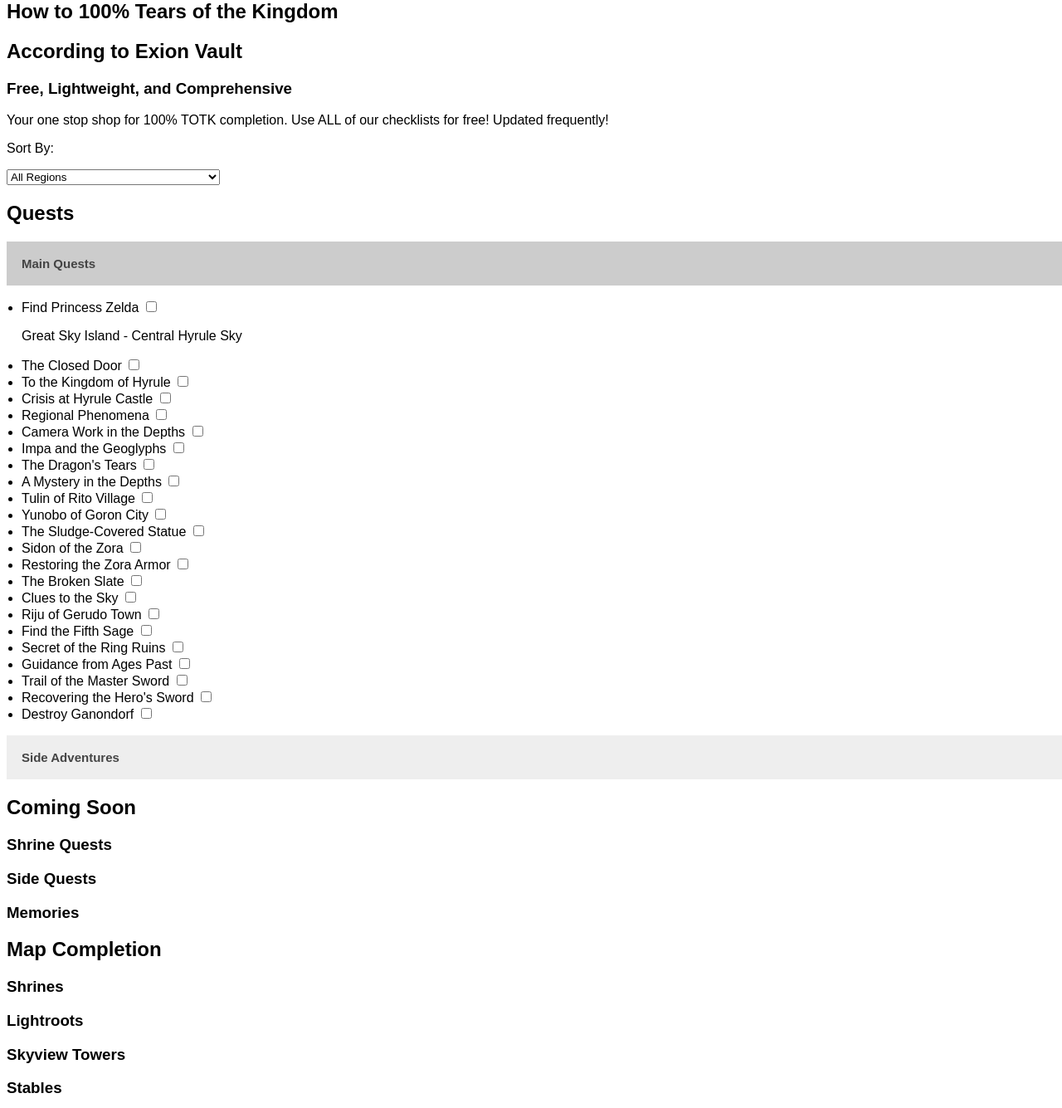
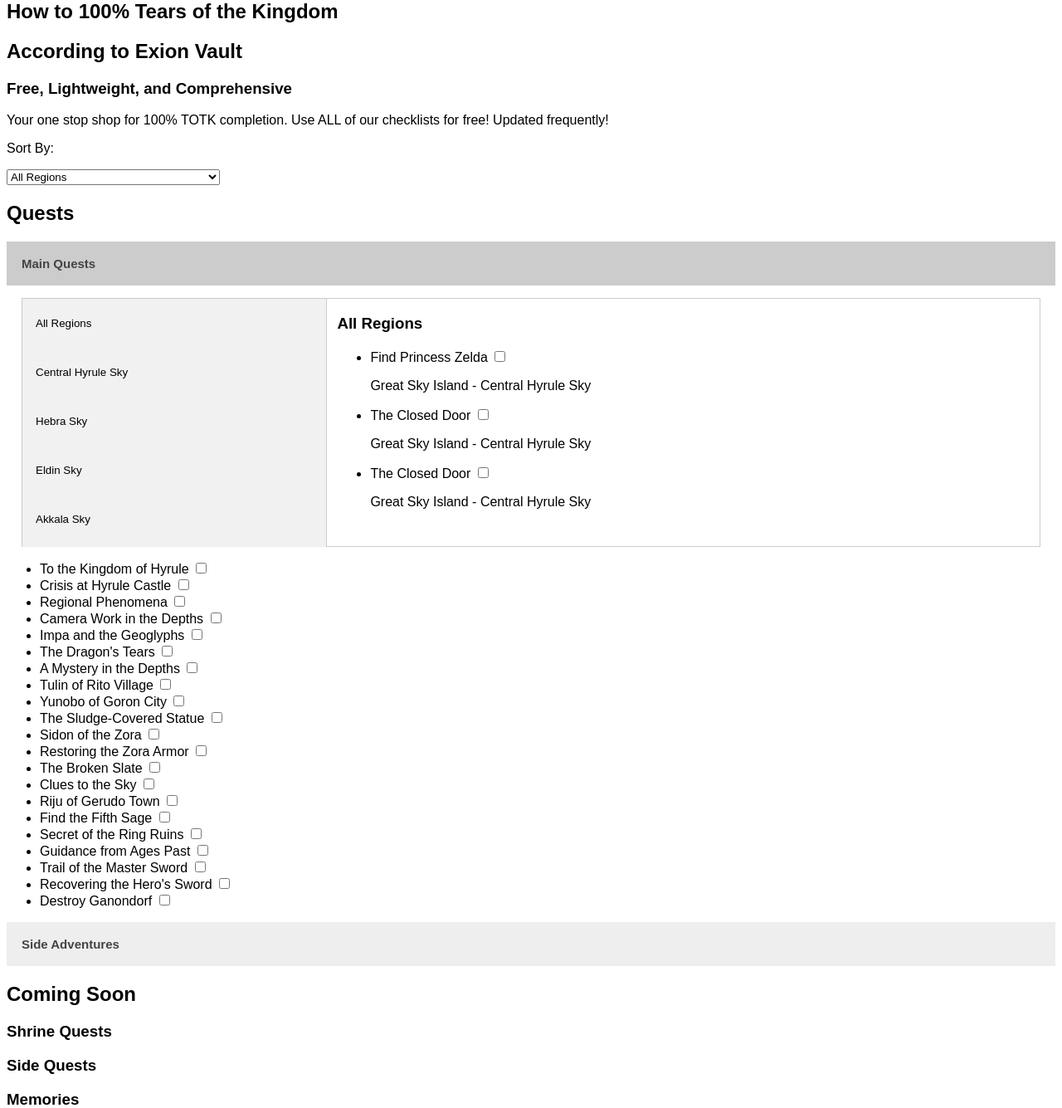
Before and after one commit to MLPugh/.vscode, a PHP site: page / in a window 1280 px wide, after a click on "Main Quests". Shown: the part 20-1355 px from the top of the page at 83% size. Run offline with PHP 8.4, Linux system fonts and the light colour scheme.

Commit message:
added tab system for regions

```diff
--- a/check.js
+++ b/check.js
@@ -21,6 +21,7 @@
     acc[i].addEventListener("click", function() {
       this.classList.toggle("active");
       var panel = this.nextElementSibling;
+
       if (panel.style.display === "block") {
         panel.style.display = "none";
       } else {
--- a/index.html
+++ b/index.html
@@ -6,6 +6,7 @@
 
   <link rel="stylesheet" href="styles.css">
   <script src="check.js"></script>
+  <script src="tabsystemregions.js"></script>
 </head>
 <body>
   <header></header>
@@ -25,7 +26,7 @@
     <!-- Quests (Leads to Other Pages)-->
     <section>
       <p>Sort By:</p>
-        <select>
+        <select id="location-select">
           <optgroup label="Surface">
             <option>All Regions</option>
             <option>North Hyrule Field</option>
@@ -44,20 +45,27 @@
             <option>Tabantha Tundra</option>
             <option>Gerudo Highlands</option>
           </optgroup>
-          <optgroup label="Sky">
-            <option>Central Hyrule Skyview</option>
-            <option>Hebra Sky</option>
-            <option>Eldin Sky</option>
-            <option>Akkala Sky</option>
-            <option>Lanayru Sky</option>
-            <option>Necluda Sky</option>
-            <option>Faron Sky</option>
-            <option>Gerudo Sky</option>
-          </optgroup>
         </select>
-      <h2>Quests</h2> <!-- Make Accordians-->
+
+      <h2>Quests</h2>
       <h3 class="accordion">Main Quests</h3>
-        <ul class="panel">
+
+      <div class="panel">
+        <div class="tab">
+          <button class="tablinks" onclick="openCity(event, 'all-regions')" id="defaultOpen">All Regions</button>
+          <button class="tablinks" onclick="openCity(event, 'central-sky')" id="defaultOpen">Central Hyrule Sky</button>
+          <button class="tablinks" onclick="openCity(event, 'hebra-sky')">Hebra Sky</button>
+          <button class="tablinks" onclick="openCity(event, 'eldin-sky')">Eldin Sky</button>
+          <button class="tablinks" onclick="openCity(event, 'akkala-sky')">Akkala Sky</button>
+          <button class="tablinks" onclick="openCity(event, 'lanayru-sky')">Lanayru Sky</button>
+          <button class="tablinks" onclick="openCity(event, 'necluda-sky')">Necluda Sky</button>
+          <button class="tablinks" onclick="openCity(event, 'faron-sky')">Faron Sky</button>
+          <button class="tablinks" onclick="openCity(event, 'gerudo-sky')">Gerudo Sky</button>
+        </div>
+
+        <div id="all-regions" class="tabcontent">
+          <h3>All Regions</h3>
+          <ul>
             <li>
               <label for="main-one">Find Princess Zelda</label>
               <input type="checkbox" id="main-one" class="checkbox" />
@@ -67,7 +75,49 @@
             <li>
               <label for="main-two">The Closed Door</label>
               <input type="checkbox" id="main-two" class="checkbox"/>
+              <p>Great Sky Island - Central Hyrule Sky</p>
             </li>
+
+            <li>
+              <label for="main-two">The Closed Door</label>
+              <input type="checkbox" id="main-two" class="checkbox"/>
+              <p>Great Sky Island - Central Hyrule Sky</p>
+            </li>
+
+          </ul>
+        </div>
+
+        <div id="central-sky" class="tabcontent" style="display: none;">
+          <h3>Central Hyrule Sky</h3>
+
+          <ul>
+            <li>
+              <label for="main-one">Find Princess Zelda</label>
+              <input type="checkbox" id="main-one" class="checkbox" />
+              <p>Great Sky Island - Central Hyrule Sky</p>
+            </li>
+
+            <li>
+              <label for="main-two">The Closed Door</label>
+              <input type="checkbox" id="main-two" class="checkbox"/>
+              <p>Great Sky Island - Central Hyrule Sky</p>
+            </li>
+
+            <li>
+              <label for="main-two">The Closed Door</label>
+              <input type="checkbox" id="main-two" class="checkbox"/>
+              <p>Great Sky Island - Central Hyrule Sky</p>
+            </li>
+          </ul>
+        </div>
+
+        <div id="hebra-sky" class="tabcontent" style="display: none;">
+          <h3>Hebra Sky</h3>
+        </div>
+      </div>
+
+
+        <ul>
 
           <li>
             <label for="main-three">To the Kingdom of Hyrule</label>
@@ -174,6 +224,7 @@
             <input type="checkbox" id="main-twentythree" class="checkbox"/>
           </li>
         </ul>
+      </div>
 
       <h3 class="accordion">Side Adventures</h3>
         <ul class="panel">
--- a/styles.css
+++ b/styles.css
@@ -1,5 +1,50 @@
 html{
   font-family: Arial, Helvetica, sans-serif;
+}
+
+* {box-sizing: border-box}
+
+/* Style the tab */
+.tab {
+  float: left;
+  border: 1px solid #ccc;
+  background-color: #f1f1f1;
+  width: 30%;
+  height: 300px;
+}
+
+/* Style the buttons that are used to open the tab content */
+.tab button {
+  display: block;
+  background-color: inherit;
+  color: black;
+  padding: 22px 16px;
+  width: 100%;
+  border: none;
+  outline: none;
+  text-align: left;
+  cursor: pointer;
+  transition: 0.3s;
+}
+
+/* Change background color of buttons on hover */
+.tab button:hover {
+  background-color: #ddd;
+}
+
+/* Create an active/current "tab button" class */
+.tab button.active {
+  background-color: #ccc;
+}
+
+/* Style the tab content */
+.tabcontent {
+  float: left;
+  padding: 0px 12px;
+  border: 1px solid #ccc;
+  width: 70%;
+  border-left: none;
+  height: 300px;
 }
 
 .panel {
--- /dev/null
+++ b/tabsystemregions.js
@@ -0,0 +1,16 @@
+function openCity(evt, cityName) {
+    var i, tabcontent, tablinks;
+    tabcontent = document.getElementsByClassName("tabcontent");
+    for (i = 0; i < tabcontent.length; i++) {
+      tabcontent[i].style.display = "none";
+    }
+    tablinks = document.getElementsByClassName("tablinks");
+    for (i = 0; i < tablinks.length; i++) {
+      tablinks[i].className = tablinks[i].className.replace(" active", "");
+    }
+    document.getElementById(cityName).style.display = "block";
+    evt.currentTarget.className += " active";
+  }
+
+  // Get the element with id="defaultOpen" and click on it
+  document.getElementById("defaultOpen").click();
```
Lines whose indentation alone changed are shown as unchanged.
